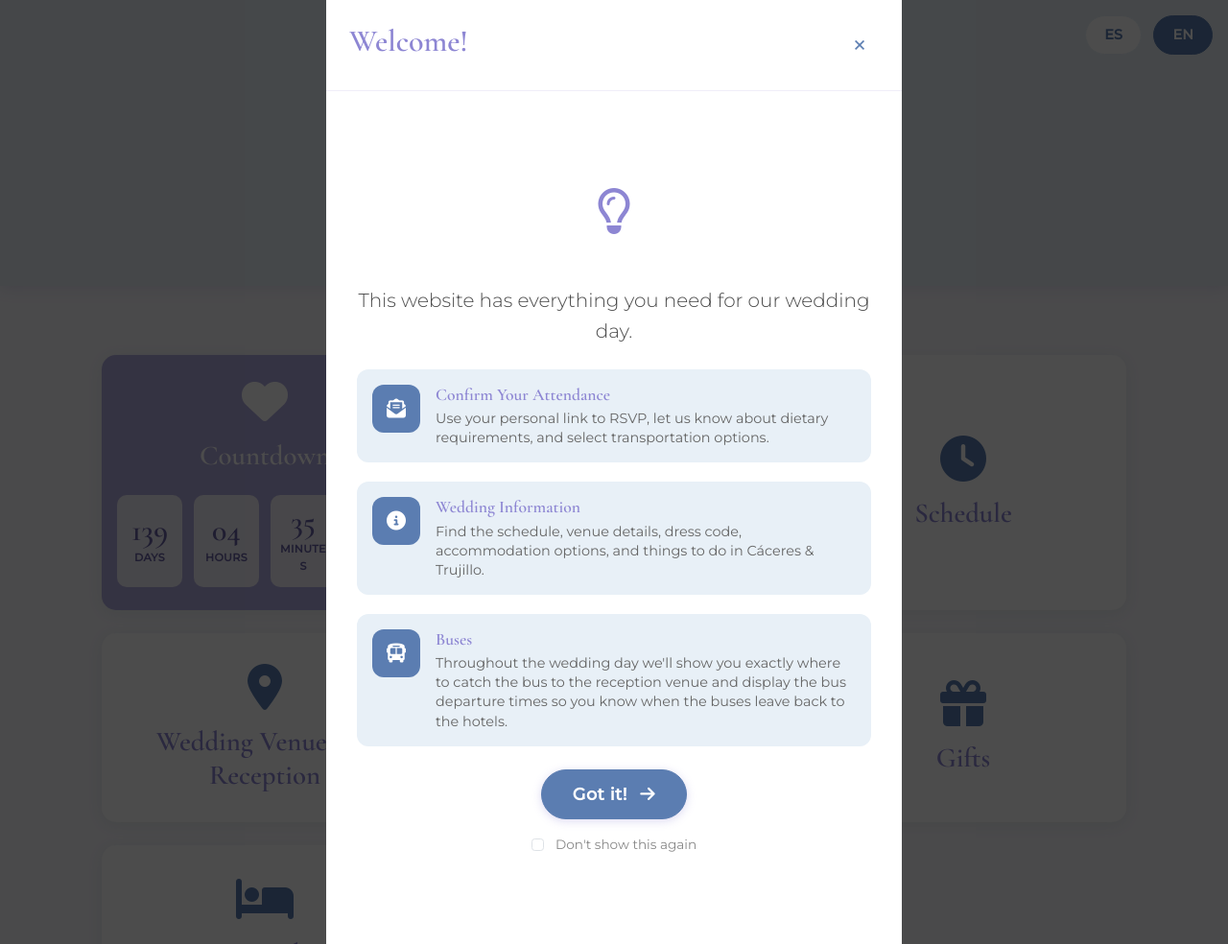
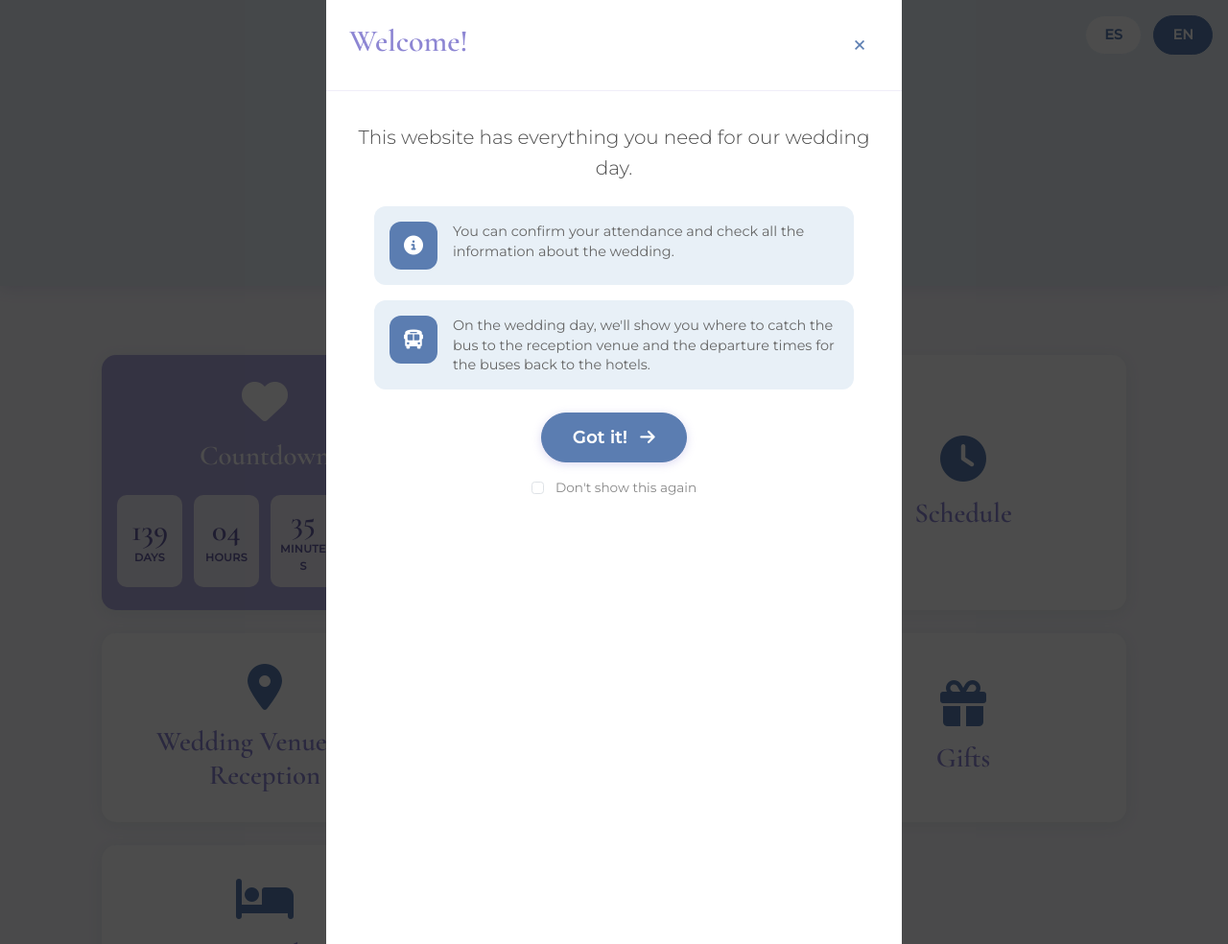
Before and after one commit to jaimeaznar/website_wedding, a Flask app: page / in a window 1280 px wide. Shown: the whole page at 96% size. Run offline with Flask 3, Linux system fonts and the light colour scheme; parts of the project's set-up code (start-up, migrations or seed data) failed here and were passed over.

Commit message:
updating welcome modal

```diff
--- a/app/static/js/translations.js
+++ b/app/static/js/translations.js
@@ -384,16 +384,22 @@ const translations = {
         'bus.return.warning': 'Buses leave on time! Please be there 5 minutes early.',
 
         // Welcome modal
-        'welcome.title': 'Welcome!',
-        'welcome.intro': 'This website has everything you need for our wedding day.',
-        'welcome.rsvp.title': 'Confirm Your Attendance',
-        'welcome.rsvp.description': 'Use your personal link to RSVP, let us know about dietary requirements, and select transportation options.',
-        'welcome.info.title': 'Wedding Information',
-        'welcome.info.description': 'Find the schedule, venue details, dress code, accommodation options, and things to do in Cáceres & Trujillo.',
-        'welcome.bus.title': 'Buses',
-        'welcome.bus.description': 'Throughout the wedding day we\'ll show you exactly where to catch the bus to the reception venue and display the bus departure times so you know when the buses leave back to the hotels.',
-        'welcome.button': 'Got it!',
-        'welcome.dontshow': 'Don\'t show this again',
+        // 'welcome.title': 'Welcome!',
+        // 'welcome.intro': 'This website has everything you need for our wedding day.',
+        // 'welcome.rsvp.title': 'Confirm Your Attendance',
+        // 'welcome.rsvp.description': 'Use your personal link to RSVP, let us know about dietary requirements, and select transportation options.',
+        // 'welcome.info.title': 'Wedding Information',
+        // 'welcome.info.description': 'Find the schedule, venue details, dress code, accommodation options, and things to do in Cáceres & Trujillo.',
+        // 'welcome.bus.title': 'Buses',
+        // 'welcome.bus.description': 'Throughout the wedding day we\'ll show you exactly where to catch the bus to the reception venue and display the bus departure times so you know when the buses leave back to the hotels.',
+        // 'welcome.button': 'Got it!',
+        // 'welcome.dontshow': 'Don\'t show this again',
+        "welcome.title": "Welcome!",
+        "welcome.intro": "This website has everything you need for our wedding day.",
+        "welcome.description": "You can confirm your attendance and check all the information about the wedding.",
+        "welcome.bus.description": "On the wedding day, we'll show you where to catch the bus to the reception venue and the departure times for the buses back to the hotels.",
+        "welcome.button": "Got it!",
+        "welcome.dontshow": "Don't show this again",
 
     },
 
@@ -781,16 +787,22 @@ const translations = {
         'bus.return.warning': '¡Los autobuses salen puntuales! Por favor, estad allí 5 minutos antes.',
 
         // Welcome modal
-        'welcome.title': '¡Bienvenidos!',
-        'welcome.intro': 'En esta web encontrarás todo lo que necesitas para el día de nuestra boda.',
-        'welcome.rsvp.title': 'Confirma tu Asistencia',
-        'welcome.rsvp.description': 'Usa tu enlace personal para confirmar, indicar restricciones alimentarias y seleccionar opciones de transporte.',
-        'welcome.info.title': 'Información de la Boda',
-        'welcome.info.description': 'Consulta el horario, detalles del lugar, código de vestimenta, alojamiento y qué hacer en Cáceres y Trujillo.',
-        'welcome.bus.title': 'Autobuses',
-        'welcome.bus.description': 'En el día de la boda también iremos comunicando dónde coger el autobús hacia el lugar de celebración y los horarios de salida de los autobuses de vuelta a los hoteles.',
-        'welcome.button': 'Entendido!',
-        'welcome.dontshow': 'No mostrar de nuevo',
+        // 'welcome.title': '¡Bienvenidos!',
+        // 'welcome.intro': 'En esta web encontrarás todo lo que necesitas para el día de nuestra boda.',
+        // 'welcome.rsvp.title': 'Confirma tu Asistencia',
+        // 'welcome.rsvp.description': 'Usa tu enlace personal para confirmar, indicar restricciones alimentarias y seleccionar opciones de transporte.',
+        // 'welcome.info.title': 'Información de la Boda',
+        // 'welcome.info.description': 'Consulta el horario, detalles del lugar, código de vestimenta, alojamiento y qué hacer en Cáceres y Trujillo.',
+        // 'welcome.bus.title': 'Autobuses',
+        // 'welcome.bus.description': 'En el día de la boda también iremos comunicando dónde coger el autobús hacia el lugar de celebración y los horarios de salida de los autobuses de vuelta a los hoteles.',
+        // 'welcome.button': 'Entendido!',
+        // 'welcome.dontshow': 'No mostrar de nuevo',
+        "welcome.title": "¡Bienvenido!",
+        "welcome.intro": "En esta web encontrarás todo lo que necesitas para el día de nuestra boda.",
+        "welcome.description": "Podrás confirmar tu asistencia y consultar toda la información relativa a la boda.",
+        "welcome.bus.description": "En el día de la boda también iremos comunicando dónde coger el autobús hacia el lugar de celebración y los horarios de salida de los autobuses de vuelta a los hoteles.",
+        "welcome.button": "¡Entendido!",
+        "welcome.dontshow": "No mostrar de nuevo",
     }
 };
 
--- a/app/templates/home.html
+++ b/app/templates/home.html
@@ -1298,53 +1298,34 @@
             <button class="modal-close">&times;</button>
         </div>
         <div class="modal-body">
-            <div class="welcome-content">
+            <div class="welcome-content text-center">
                 <!-- Intro -->
-                <div class="welcome-intro text-center mb-4">
-                    <div class="welcome-icon mb-3">
-                        <i class="far fa-lightbulb" style="font-size: 3rem; color: var(--primary-color);"></i>
-                    </div>
+                <div class="welcome-intro mb-4">
                     <p class="lead" data-translate="welcome.intro">This website has everything you need for our wedding day.</p>
                 </div>
 
-                <!-- Features List -->
-                <div class="welcome-features">
-                    <!-- RSVP -->
-                    <div class="welcome-feature">
-                        <div class="welcome-feature-icon">
-                            <i class="fas fa-envelope-open-text"></i>
-                        </div>
-                        <div class="welcome-feature-content">
-                            <h4 data-translate="welcome.rsvp.title">Confirm Your Attendance</h4>
-                            <p data-translate="welcome.rsvp.description">Use your personal link to RSVP, let us know about dietary requirements, and select transportation options.</p>
-                        </div>
-                    </div>
-
-                    <!-- Schedule & Info -->
-                    <div class="welcome-feature">
+                <!-- Info box -->
+                <div class="welcome-feature" style="max-width: 500px; margin: 0 auto 1rem auto; text-align: left;">
                     <div class="welcome-feature-icon">
                         <i class="fas fa-info-circle"></i>
                     </div>
                     <div class="welcome-feature-content">
-                            <h4 data-translate="welcome.info.title">Wedding Information</h4>
-                            <p data-translate="welcome.info.description">Find the schedule, venue details, dress code, accommodation options, and things to do in Cáceres & Trujillo.</p>
+                        <p class="mb-0" data-translate="welcome.description">You can confirm your attendance and check all the information about the wedding.</p>
                     </div>
                 </div>
 
-                    <!-- Bus to Reception -->
-                    <div class="welcome-feature">
+                <!-- Bus info box -->
+                <div class="welcome-feature" style="max-width: 500px; margin: 0 auto; text-align: left;">
                     <div class="welcome-feature-icon">
                         <i class="fas fa-bus"></i>
                     </div>
                     <div class="welcome-feature-content">
-                            <h4 data-translate="welcome.bus.title">Buses</h4>
-                            <p data-translate="welcome.bus.description">On the wedding day, after the ceremony, we'll show you exactly where to catch the bus to the reception venue. During the party, we'll display the bus departure times so you know when the buses leave back to the hotels.</p>
-                        </div>
+                        <p class="mb-0" data-translate="welcome.bus.description">On the wedding day, we'll show you where to catch the bus to the reception venue and the departure times for the buses back to the hotels.</p>
                     </div>
                 </div>
 
                 <!-- CTA -->
-                <div class="welcome-cta text-center mt-4">
+                <div class="welcome-cta mt-4">
                     <button class="btn btn-primary btn-lg welcome-start-btn" onclick="closeWelcomeModal()">
                         <span data-translate="welcome.button">Let's Get Started!</span>
                         <i class="fas fa-arrow-right ms-2"></i>
@@ -1352,7 +1333,7 @@
                 </div>
 
                 <!-- Don't show again checkbox -->
-                <div class="welcome-remember text-center mt-3">
+                <div class="welcome-remember mt-3">
                     <label class="form-check-label">
                         <input type="checkbox" class="form-check-input" id="welcome-dont-show">
                         <span data-translate="welcome.dontshow">Don't show this again</span>
```
Lines whose indentation alone changed are shown as unchanged.
